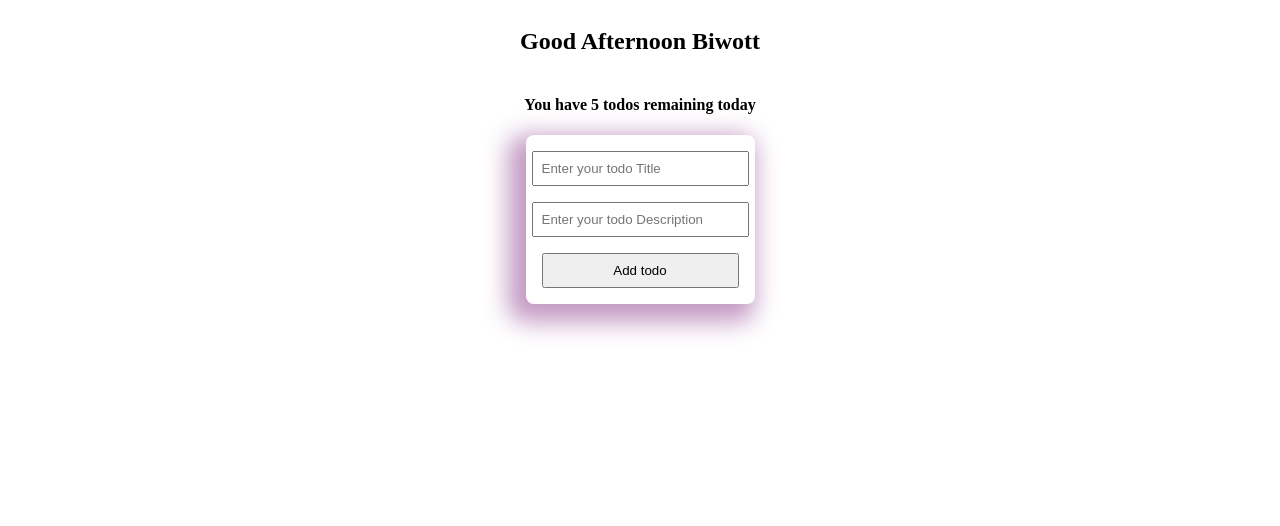
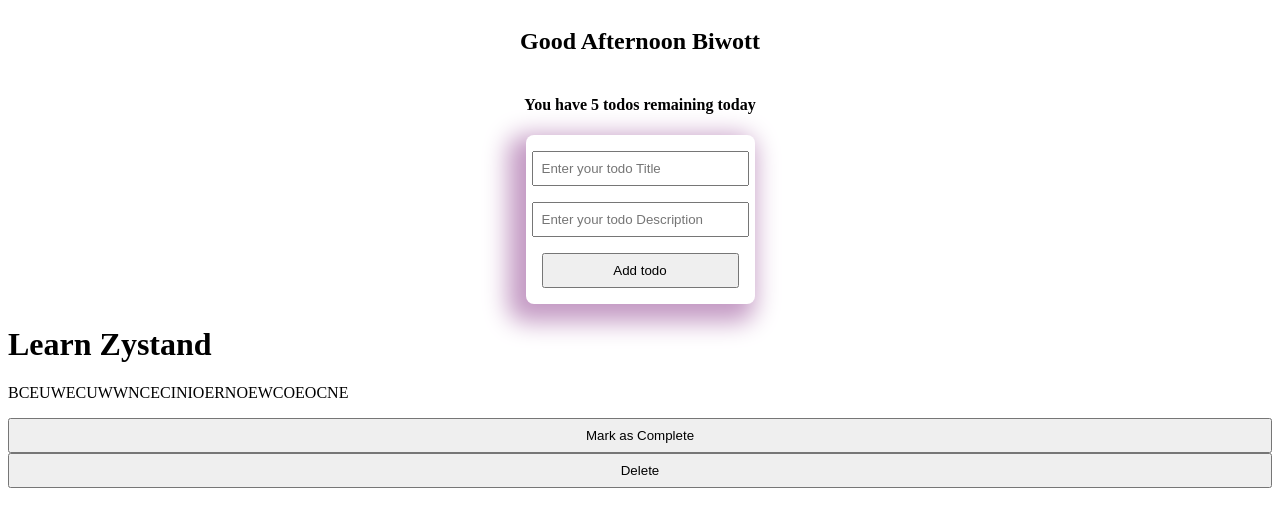
Before and after one commit to k-i-b-i-wott/Todo-App, a React (Vite) app: page / in a window 1280 px wide. Shown: the top 526 px of the page. Built offline with nearby package versions, Linux system fonts and the light colour scheme.

Commit message:
Added the zustand file functionality

```diff
--- a/src/store/taskStore.js
+++ b/src/store/taskStore.js
@@ -2,13 +2,13 @@ import { create } from "zustand";
 function taskStore(set) {
     return {
         ///state
-        tasks: [],
+        tasks: [{title: "Learn Zystand", description:"BCEUWECUWWNCECINIOERNOEWCOEOCNE" ,completed: false , id: 1}],
         ///Logic updating the state
-        addTask: (task) => {
-            set((state) => ({
-                tasks: [...state.tasks, task],
-            }));
-        },
+        // addTask: (task) => {
+        //     set((state) => ({
+        //         tasks: [...state.tasks, task],
+        //     }));
+        // },
     };
 }
 
--- a/src/todo/Hero.jsx
+++ b/src/todo/Hero.jsx
@@ -1,13 +1,17 @@
 import React from 'react'
 import { now } from '../utils/now'
 import TodoInput from './TodoInput'
+import TodoItems from './TodoItems'
 const Hero = () => {
   return (
-    <section className='hero'>
+   <div>
+     <section className='hero'>
          <h1>{now()} Biwott</h1>
       <h4>You have 5 todos remaining today</h4>
       <TodoInput />
     </section>
+    <TodoItems />
+   </div>
   )
 }
 
--- a/src/todo/Todo.css
+++ b/src/todo/Todo.css
@@ -33,3 +33,4 @@ button{
     flex-direction: column;
 
 }
+/* //Todo Items */
--- a/src/todo/TodoItem.jsx
+++ b/src/todo/TodoItem.jsx
@@ -6,7 +6,7 @@ const TodoItem = ({title, description, completed}) => {
       <h1 className={completed ? `todo-title completed` : `todo-title`}>{title}</h1>
       <p className={completed ? `completed` : ``}>{description}</p>
       <div className="todo-items-control">
-        <button>Mark as Complete</button>
+        <button className='complete'>Mark as Complete</button>
         <button className='delete'>Delete</button>
       </div>
     </div>
--- a/src/todo/TodoItems.jsx
+++ b/src/todo/TodoItems.jsx
@@ -1,11 +1,16 @@
 import React from 'react'
 
 import useTaskstore from '../store/taskStore'
+import TodoItem from './TodoItem';
 const TodoItems = () => {
-  const task=useTaskstore((state)=>state.tasks)
+  const task=useTaskstore((state)=>state.tasks);
+
+  console.log(task);
   return (
     <div>
-
+      {
+        task.map((item)=><TodoItem key={item.id} title={item.title} description={item.description} completed={item.completed}/>)
+      }
     </div>
   )
 }
```
